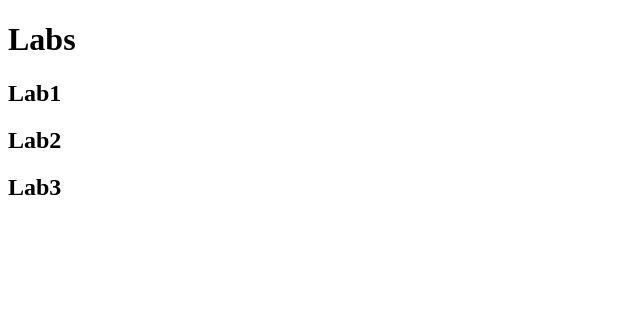
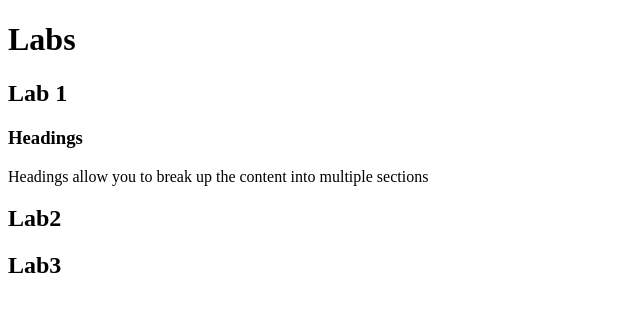
Before and after one commit to standard-t/kambaz-web-app-cs4550, a React (Vite) app: page / in a window 1280 px wide. Shown: the top 312 px of the page, without its empty margins (0-640 px from the left). Built offline with nearby package versions, Linux system fonts and the light colour scheme.

Commit message:
introducing headings

```diff
--- a/src/Labs/Lab1/index.tsx
+++ b/src/Labs/Lab1/index.tsx
@@ -1,3 +1,9 @@
 export default function Lab1() {
-    return <h2>Lab1</h2>;
+    return (
+        <div>
+            <h2> Lab 1</h2>
+            <h3> Headings</h3>
+            <p> Headings allow you to break up the content into multiple sections</p>
+        </div>
+    );
 }
```
